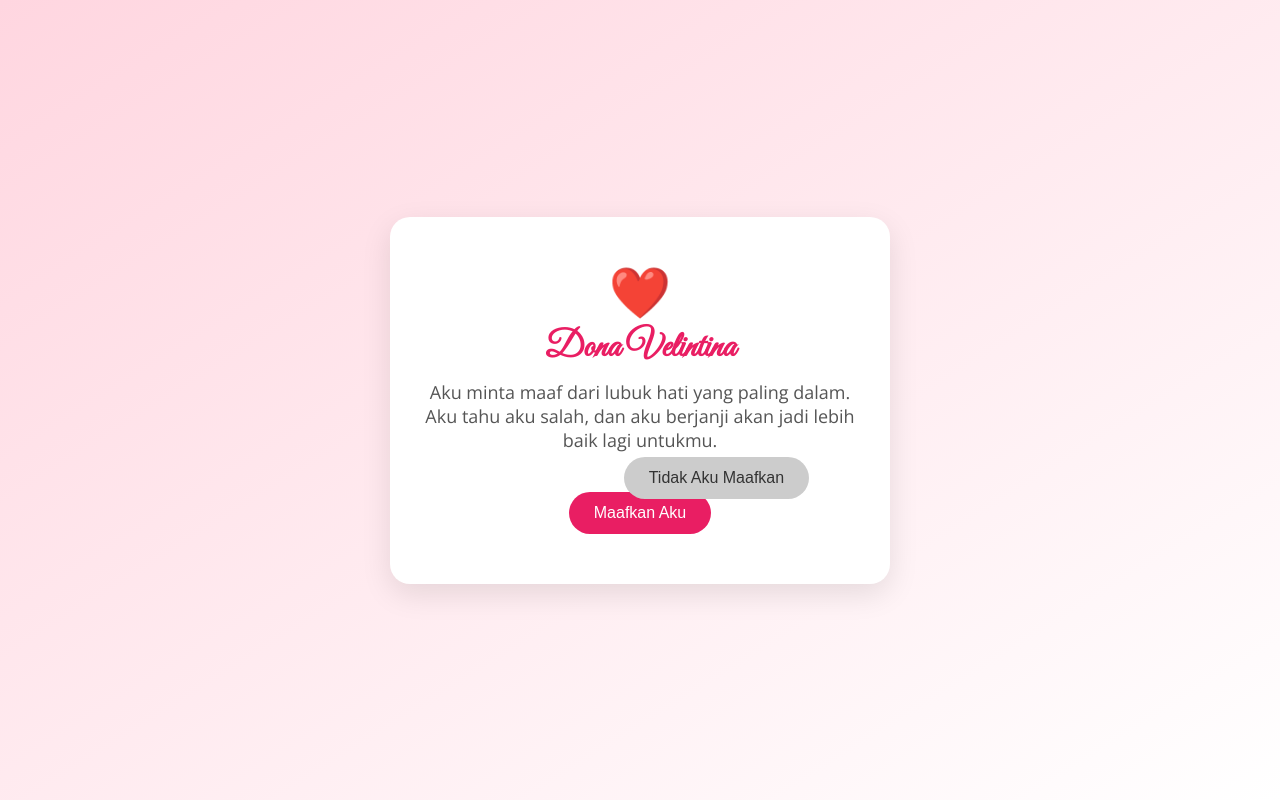
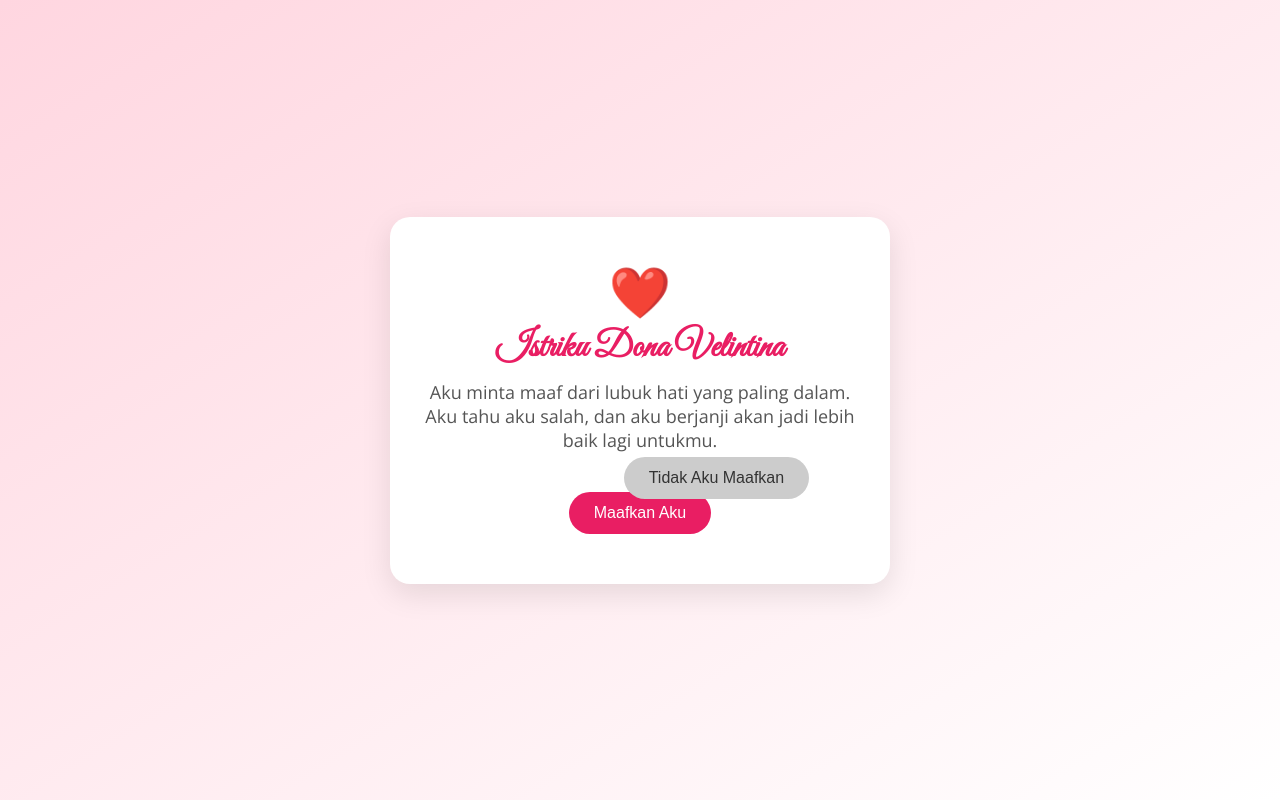
Before and after one commit to Aseptrisna/latihan1, a plain HTML site: page index.html in a window 1280 px wide. Drawn offline with nearby package versions, Linux system fonts and the light colour scheme.

Commit message:
Update index.html

```diff
--- a/index.html
+++ b/index.html
@@ -3,7 +3,7 @@
 <head>
   <meta charset="UTF-8" />
   <meta name="viewport" content="width=device-width, initial-scale=1.0"/>
-  <title>Untuk Dona Velintina</title>
+  <title>Untuk istriku Dona Velintina</title>
   <style>
     @import url('https://fonts.googleapis.com/css2?family=Great+Vibes&family=Open+Sans:wght@400;700&display=swap');
 
@@ -99,7 +99,7 @@
 <body>
   <div class="card">
     <div class="heart">❤️</div>
-    <h1>Dona Velintina</h1>
+    <h1>Istriku Dona Velintina</h1>
     <p>Aku minta maaf dari lubuk hati yang paling dalam. Aku tahu aku salah, dan aku berjanji akan jadi lebih baik lagi untukmu.</p>
     <button class="btn yes-btn" onclick="showLove()">Maafkan Aku</button>
     <button class="btn no-btn" id="noBtn">Tidak Aku Maafkan</button>
```
